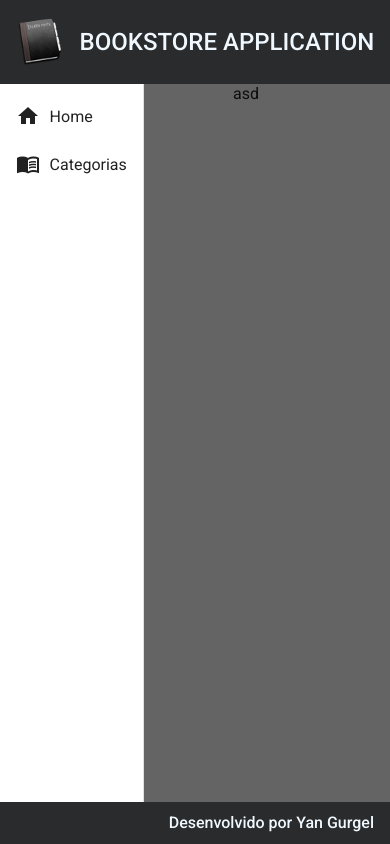
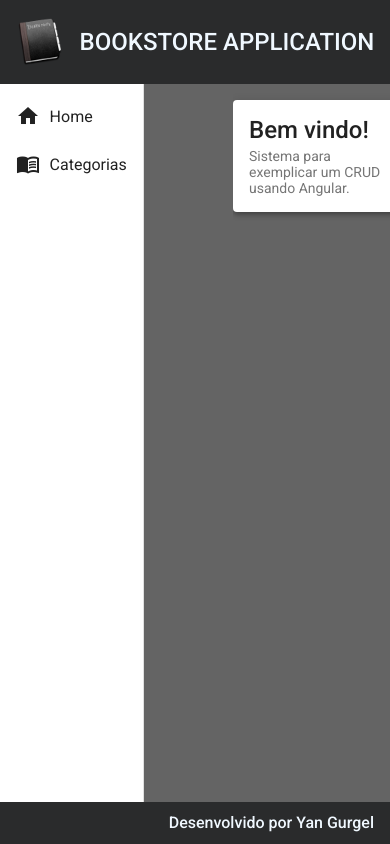
Before and after one commit to Yan-Gurgel/bookstore-front, an Angular app: page / in a window 390 px wide. Built offline with nearby package versions, Linux system fonts and the light colour scheme.

Commit message:
Add Component Home

```diff
--- a/src/app/components/template/nav/nav.component.css
+++ b/src/app/components/template/nav/nav.component.css
@@ -1,6 +1,7 @@
 .container {
   height: 85%;
   background-color: rgb(100, 100, 100);
+  color: aliceblue;
 }
  i {
    padding-right: 0.6rem;
--- a/src/app/components/template/nav/nav.component.html
+++ b/src/app/components/template/nav/nav.component.html
@@ -1,7 +1,7 @@
 <mat-sidenav-container class="container">
   <mat-sidenav mode="side" opened>
     <mat-nav-list>
-      <a mat-list-item>
+      <a routerLink="" mat-list-item>
         <i class="material-icons">home</i>
         Home
       </a>
@@ -12,5 +12,8 @@
     </mat-nav-list>
   </mat-sidenav>
 
-  <mat-sidenav-content> asd </mat-sidenav-content>
+  <mat-sidenav-content>
+    <router-outlet></router-outlet>
+  </mat-sidenav-content>
+
 </mat-sidenav-container>
--- /dev/null
+++ b/src/app/components/views/home/home.component.css
@@ -0,0 +1,16 @@
+.home {
+  width: 95%;
+  margin: 1rem auto;
+}
+
+@media (max-width: 460px) {
+  .home {
+    width: 70%;
+  }
+}
+
+@media (max-width: 770px) {
+  .home {
+    width: 91%;
+  }
+}
--- /dev/null
+++ b/src/app/components/views/home/home.component.html
@@ -0,0 +1,8 @@
+<div class='fullHome'>
+  <mat-card class="home mat-elevation-z4">
+    <mat-card-title class="title"> Bem vindo! </mat-card-title>
+    <mat-card-subtitle class="subtitle">
+      Sistema para exemplicar um CRUD usando Angular.
+    </mat-card-subtitle>
+  </mat-card>
+</div>
--- /dev/null
+++ b/src/app/components/views/home/home.component.ts
@@ -0,0 +1,15 @@
+import { Component, OnInit } from '@angular/core';
+
+@Component({
+  selector: 'app-home',
+  templateUrl: './home.component.html',
+  styleUrls: ['./home.component.css']
+})
+export class HomeComponent implements OnInit {
+
+  constructor() { }
+
+  ngOnInit(): void {
+  }
+
+}
```
Also changed, not shown: src/app/app-routing.module.ts (added, +21 -0 lines), src/app/app.module.ts (+13 -1 lines).
